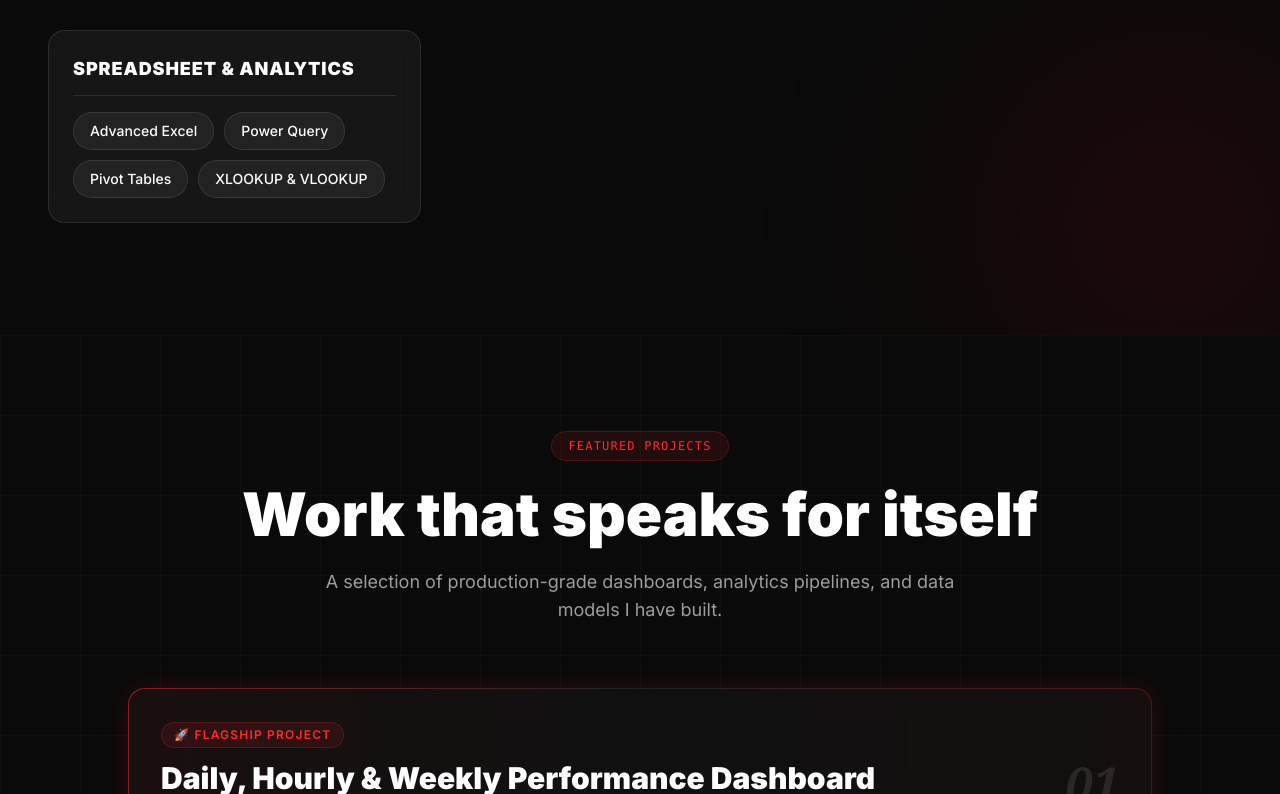
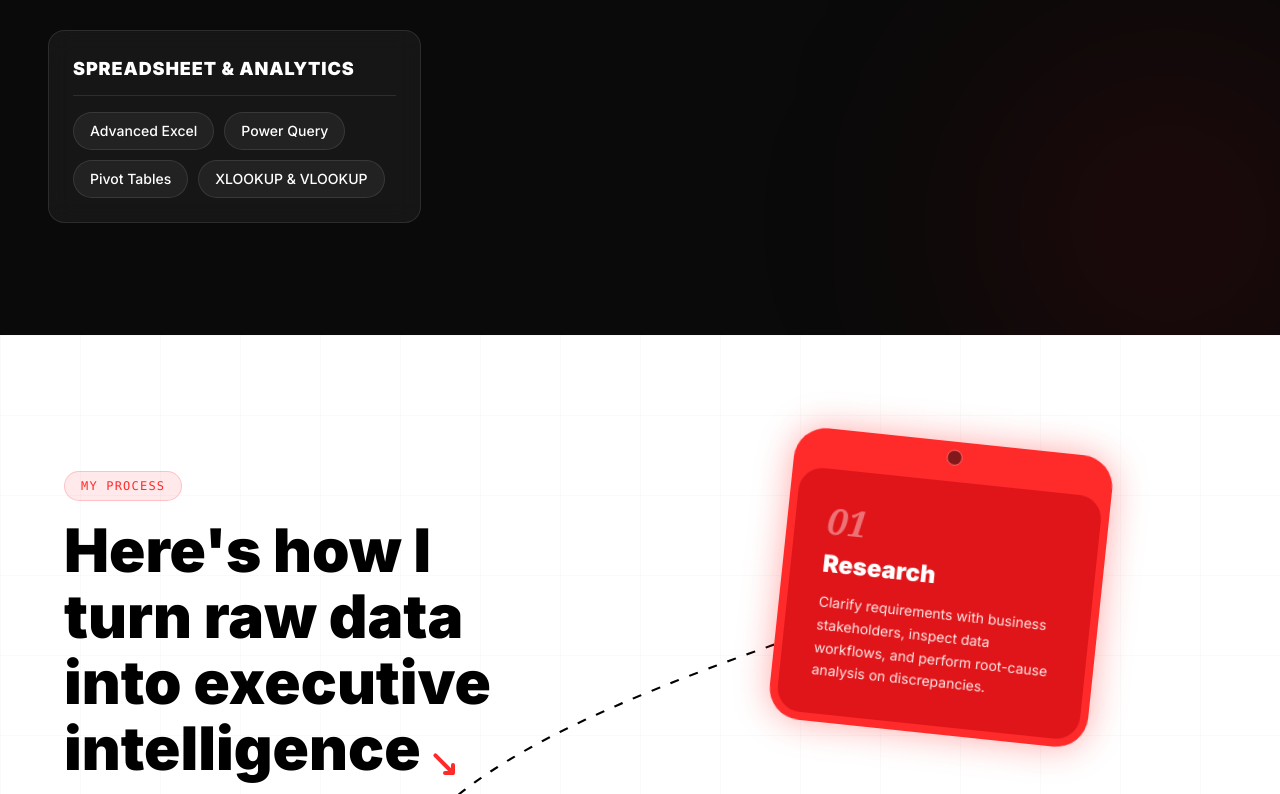
Before and after one commit to sridivyajadav/jadav-sridivya-portfolio, a React (Vite) app: page / in a window 1280 px wide. Shown: the part 2006-2800 px from the top of the page. Built offline with nearby package versions, Linux system fonts and the light colour scheme; no server answers.

Commit message:
Add responsive Preloader and scroll-driven Services (Process) component

```diff
--- a/src/App.jsx
+++ b/src/App.jsx
@@ -1,8 +1,10 @@
 import { internshipsList, leadershipList } from './data/portfolioData'
+import Preloader from './components/Preloader'
 import Navbar from './components/Navbar'
 import Hero from './components/Hero'
 import About from './components/About'
 import TechnicalSkills from './components/TechnicalSkills'
+import Services from './components/Services'
 import Projects from './components/Projects'
 import Internships from './components/Internships'
 import Leadership from './components/Leadership'
@@ -12,10 +14,12 @@ import Footer from './components/Footer'
 export default function App() {
   return (
     <>
+      <Preloader />
       <Navbar />
       <Hero />
       <About />
       <TechnicalSkills />
+      <Services />
       <Projects />
       {internshipsList && internshipsList.length > 0 && <Internships />}
       {leadershipList && leadershipList.length > 0 && <Leadership />}
--- /dev/null
+++ b/src/components/Preloader.jsx
@@ -0,0 +1,53 @@
+import { useState, useEffect } from 'react'
+import { motion, AnimatePresence } from 'framer-motion'
+import { personalInfo } from '../data/portfolioData'
+
+export default function Preloader() {
+  const [isLoading, setIsLoading] = useState(true)
+
+  useEffect(() => {
+    const timer = setTimeout(() => {
+      setIsLoading(false)
+    }, 2200)
+
+    return () => clearTimeout(timer)
+  }, [])
+
+  return (
+    <AnimatePresence>
+      {isLoading && (
+        <motion.div
+          key="preloader"
+          initial={{ y: 0 }}
+          exit={{ y: '-100%' }}
+          transition={{ duration: 1.2, ease: [0.76, 0, 0.24, 1] }}
+          className="fixed inset-0 w-full h-screen bg-[#ff2a2a] z-[100000] flex items-center justify-center select-none"
+        >
+          {/* Brand Name Text with Water-Fill Reveal */}
+          <motion.div
+            exit={{ opacity: 0, scale: 0.95, y: -20 }}
+            transition={{ duration: 0.4 }}
+            className="relative text-5xl md:text-7xl font-black tracking-tighter"
+          >
+            {/* Background Faint Layer */}
+            <div className="text-red-900/30">
+              {personalInfo.brandName}
+              <span className="text-red-900/30">.</span>
+            </div>
+
+            {/* Foreground Filled Layer (Wipes up over 1.6s) */}
+            <motion.div
+              initial={{ clipPath: 'inset(100% 0 0 0)' }}
+              animate={{ clipPath: 'inset(0% 0 0 0)' }}
+              transition={{ duration: 1.6, ease: 'easeInOut', delay: 0.2 }}
+              className="absolute inset-0 text-white pointer-events-none"
+            >
+              {personalInfo.brandName}
+              <span className="text-black">.</span>
+            </motion.div>
+          </motion.div>
+        </motion.div>
+      )}
+    </AnimatePresence>
+  )
+}
--- /dev/null
+++ b/src/components/Services.jsx
@@ -0,0 +1,261 @@
+import { useRef, useState } from 'react'
+import { motion, useScroll, useSpring, useMotionValueEvent } from 'framer-motion'
+import { skillsContent } from '../data/portfolioData'
+
+function TagCard({
+  number,
+  title,
+  text,
+  className = '',
+  aosDelay = 100,
+  aosType = 'fade-up',
+  pathLength,
+  containerRef,
+}) {
+  const cardRef = useRef(null)
+  const [isActive, setIsActive] = useState(false)
+
+  useMotionValueEvent(pathLength, 'change', (latest) => {
+    if (!cardRef.current || !containerRef.current) return
+    const containerRect = containerRef.current.getBoundingClientRect()
+    const cardRect = cardRef.current.getBoundingClientRect()
+    const cardTopRelativeToContainer = cardRect.top - containerRect.top
+    const currentScrollPixels = latest * containerRect.height
+
+    setIsActive(currentScrollPixels >= cardTopRelativeToContainer + 50)
+  })
+
+  return (
+    <div
+      ref={cardRef}
+      data-aos={aosType}
+      data-aos-delay={aosDelay}
+      className={`w-72 sm:w-80 rounded-[2rem] p-2 transition-all duration-700 md:absolute select-none ${
+        isActive
+          ? 'bg-[#ff2a2a] shadow-[0_0_35px_rgba(255,42,42,0.4)]'
+          : 'bg-white shadow-lg border border-gray-100'
+      } ${className}`}
+    >
+      {/* Punched Hole Circle */}
+      <div
+        className={`w-4 h-4 rounded-full border mx-auto transition-colors duration-700 ${
+          isActive
+            ? 'bg-red-900 border-red-400'
+            : 'bg-gray-200 border-gray-300'
+        }`}
+      />
+
+      {/* Inner Tag Panel */}
+      <div
+        className={`mt-4 p-8 min-h-[220px] rounded-[1.5rem] flex flex-col justify-between transition-colors duration-700 ${
+          isActive ? 'bg-red-700/50 text-white' : 'bg-[#f4f4f4] text-gray-700'
+        }`}
+      >
+        <div>
+          <span
+            className={`block text-4xl font-serif italic font-bold mb-2 ${
+              isActive ? 'text-white/40' : 'text-gray-400'
+            }`}
+          >
+            {number}
+          </span>
+          <h3
+            className={`text-2xl font-black mb-3 leading-tight ${
+              isActive ? 'text-white' : 'text-gray-900'
+            }`}
+          >
+            {title}
+          </h3>
+          <p
+            className={`text-sm leading-relaxed ${
+              isActive ? 'text-white/90' : 'text-gray-600'
+            }`}
+          >
+            {text}
+          </p>
+        </div>
+      </div>
+    </div>
+  )
+}
+
+export default function Services() {
+  const containerRef = useRef(null)
+  const { scrollYProgress } = useScroll({
+    target: containerRef,
+    offset: ['start center', 'end center'],
+  })
+  const pathLength = useSpring(scrollYProgress, {
+    stiffness: 60,
+    damping: 20,
+    restDelta: 0.001,
+  })
+
+  const cardPositions = [
+    {
+      className: 'md:top-[10px] md:right-[5%] lg:right-[10%] rotate-2 md:rotate-6',
+      aosType: 'fade-left',
+      aosDelay: 100,
+    },
+    {
+      className: 'md:top-[450px] md:left-[5%] lg:left-[10%] -rotate-2 md:-rotate-6',
+      aosType: 'fade-right',
+      aosDelay: 200,
+    },
+    {
+      className: 'md:top-[700px] md:right-[5%] lg:right-[15%] rotate-1 md:rotate-3',
+      aosType: 'fade-left',
+      aosDelay: 300,
+    },
+    {
+      className: 'md:top-[1050px] md:left-[15%] lg:left-[25%] -rotate-1 md:-rotate-3',
+      aosType: 'fade-right',
+      aosDelay: 400,
+    },
+  ]
+
+  const desktopD =
+    'M 650,200 C 400,300 200,400 300,600 C 400,800 750,750 700,950 C 650,1150 400,1150 300,1200'
+
+  return (
+    <section
+      id="process"
+      ref={containerRef}
+      className="bg-white bg-[linear-gradient(to_right,#8080800a_1px,transparent_1px),linear-gradient(to_bottom,#8080800a_1px,transparent_1px)] bg-[size:80px_80px] pt-24 pb-32 px-6 md:px-12 relative overflow-hidden"
+    >
+      <div className="max-w-6xl mx-auto relative md:h-[1350px]">
+        {/* Header Block */}
+        <div
+          data-aos="fade-up"
+          className="md:absolute top-10 left-0 md:w-[450px] z-20 mb-12 md:mb-0"
+        >
+          <span className="inline-block px-4 py-1.5 rounded-full bg-red-500/10 border border-red-500/20 text-[#ff2a2a] text-xs font-mono uppercase tracking-widest mb-4">
+            {skillsContent.badge}
+          </span>
+          <h2 className="text-4xl md:text-5xl lg:text-6xl font-black leading-[1.1] text-black mb-4">
+            {skillsContent.heading}
+            {/* Hand-drawn arrow SVG */}
+            <svg
+              className="w-8 h-8 text-[#ff2a2a] inline-block ml-2 align-bottom"
+              viewBox="0 0 20 20"
+              fill="none"
+              stroke="currentColor"
+              strokeWidth="2.5"
+              strokeLinecap="round"
+              strokeLinejoin="round"
+            >
+              <path d="M4 4 Q 10 10 15 15 M 15 15 L 10 15 M 15 15 L 15 10" />
+            </svg>
+          </h2>
+          <p className="text-gray-500 text-base leading-relaxed">
+            {skillsContent.description}
+          </p>
+        </div>
+
+        {/* Desktop SVG Path with Mask */}
+        <svg
+          className="hidden md:block absolute top-0 left-0 w-full h-[1350px] pointer-events-none z-0"
+          viewBox="0 0 1000 1350"
+          preserveAspectRatio="none"
+        >
+          {/* 1. Faint Guide Path */}
+          <path
+            d={desktopD}
+            fill="none"
+            stroke="#cbd5e1"
+            strokeWidth="2"
+            strokeDasharray="8 10"
+          />
+
+          {/* 2. Path Mask */}
+          <mask id="path-mask">
+            <motion.path
+              d={desktopD}
+              fill="none"
+              stroke="white"
+              strokeWidth="20"
+              style={{ pathLength }}
+            />
+          </mask>
+
+          {/* 3. Real Dashed Path */}
+          <path
+            d={desktopD}
+            fill="none"
+            stroke="black"
+            strokeWidth="2"
+            strokeDasharray="8 10"
+            mask="url(#path-mask)"
+          />
+        </svg>
+
+        {/* Mobile SVG Path with Mask */}
+        <svg
+          className="md:hidden absolute top-0 left-[50%] -translate-x-1/2 w-4 h-full pointer-events-none z-0"
+          viewBox="0 0 4 100"
+          preserveAspectRatio="none"
+        >
+          {/* 1. Faint Guide Path */}
+          <path
+            d="M 2,0 L 2,100"
+            fill="none"
+            stroke="#cbd5e1"
+            strokeWidth="2"
+            vectorEffect="non-scaling-stroke"
+            strokeDasharray="4 6"
+          />
+
+          {/* 2. Mobile Mask */}
+          <mask id="path-mask-mobile">
+            <motion.path
+              d="M 2,0 L 2,100"
+              fill="none"
+              stroke="white"
+              strokeWidth="20"
+              vectorEffect="non-scaling-stroke"
+              style={{ pathLength }}
+            />
+          </mask>
+
+          {/* 3. Real Dashed Path */}
+          <path
+            d="M 2,0 L 2,100"
+            fill="none"
+            stroke="black"
+            strokeWidth="2"
+            vectorEffect="non-scaling-stroke"
+            strokeDasharray="4 6"
+            mask="url(#path-mask-mobile)"
+          />
+        </svg>
+
+        {/* Cards Container */}
+        <div className="flex flex-col gap-8 md:gap-12 items-center md:block relative z-10">
+          {skillsContent.cards.map((card, idx) => {
+            const pos = cardPositions[idx] || cardPositions[0]
+            return (
+              <TagCard
+                key={card.number}
+                number={card.number}
+                title={card.title}
+                text={card.text}
+                className={pos.className}
+                aosDelay={pos.aosDelay}
+                aosType={pos.aosType}
+                pathLength={pathLength}
+                containerRef={containerRef}
+              />
+            )
+          })}
+        </div>
+
+        {/* Hand-written End Note */}
+        {skillsContent.endText && (
+          <div className="hidden md:block absolute top-[1250px] left-[60%] font-['Caveat',cursive] text-3xl text-gray-600 rotate-6 select-none">
+            {skillsContent.endText}
+          </div>
+        )}
+      </div>
+    </section>
+  )
+}
```
